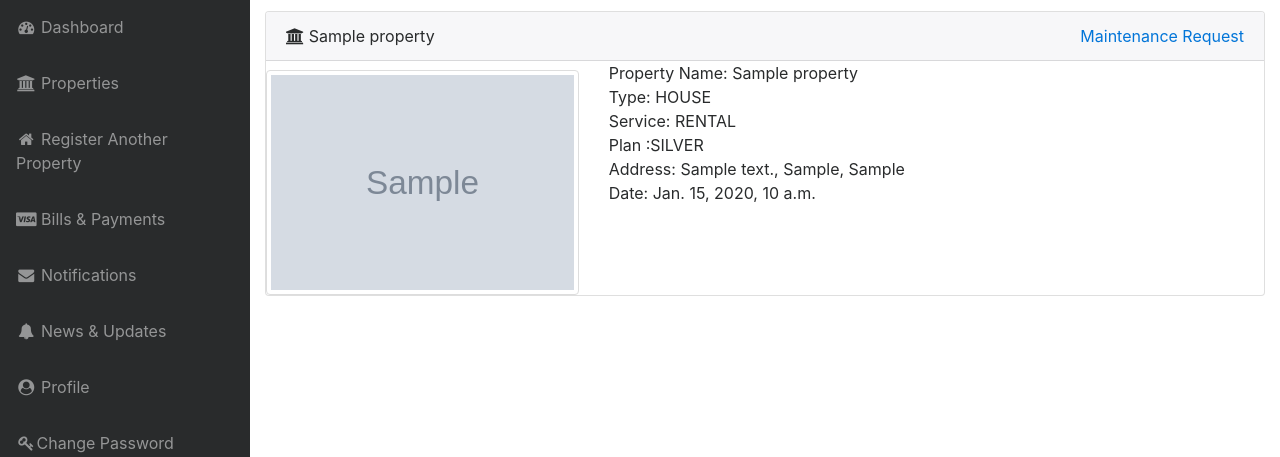
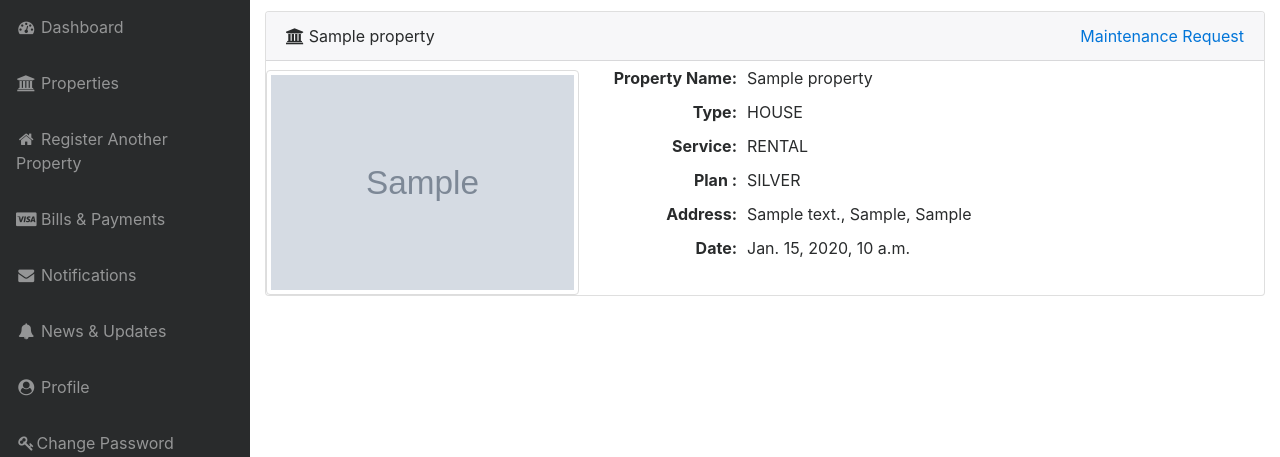
Before and after one commit to SriNandan33/MVPM, a Django app: page /account/dashboard/manage_property/properties/1/ in a window 1280 px wide. Shown: the part 57-514 px from the top of the page. Run offline with Django 3.2, Linux system fonts and the light colour scheme; a user stored in the database is signed in; tables that the repository leaves empty hold one stand-in row (values such as "Sample post"); grey boxes marked "Sample" are stand-in pictures; data that the repository does not hold is empty; some libraries are stand-ins or nearby versions.

Commit message:
applied some styles for property datails
for detail table

```diff
--- a/templates/dashboard/dashboard.html
+++ b/templates/dashboard/dashboard.html
@@ -27,6 +27,18 @@
     <!-- Custom styles for this template -->
     <link href= '{% static "dashboard/css/sb-admin.css"  %}' rel="stylesheet">
     <link href= '{% static "dashboard/css/custom_css.css"  %}' rel="stylesheet">
+    <style>
+        th,td{
+            padding:5px;
+
+        }
+        th{
+             text-align: right;
+        }
+        td{
+             text-align: left;
+        }
+    </style>
 
    </head>
 
--- a/templates/dashboard/property_detail.html
+++ b/templates/dashboard/property_detail.html
@@ -11,12 +11,14 @@
                     <img src="{{ instance.thumbnail.url }}" style="width: 100%;height: 225px; margin-top: 3%" class="img-thumbnail">
                 </div>
                 <div class="col-md-6">
-                    Property Name: {{ instance.proname }}<br />
-                    Type: {{ instance.property_type }}<br />
-                    Service: {{ instance.service_type }}<br />
-                    Plan :{{ instance.plan }}<br />
-                    Address: {{ instance.address }}, {{ instance.location }}, {{ instance.city }}<br />
-                   Date: {{ instance.date }}<br />
+                    <table>
+                        <tr><th>Property Name:</th><td> {{ instance.proname }}</td></tr>
+                        <tr><th>Type:</th> <td>{{ instance.property_type }}</td></tr>
+                        <tr><th>Service:</th> <td>{{ instance.service_type }}</td></tr>
+                        <tr><th>Plan :</th><td>{{ instance.plan }}</td></tr>
+                        <tr><th>Address:</th><td> {{ instance.address }}, {{ instance.location }}, {{ instance.city }}</td></tr>
+                        <tr><th>Date:</th><td> {{ instance.date }}</td></tr>
+                    </table>
                 </div>
         </div>
     </div>
```
